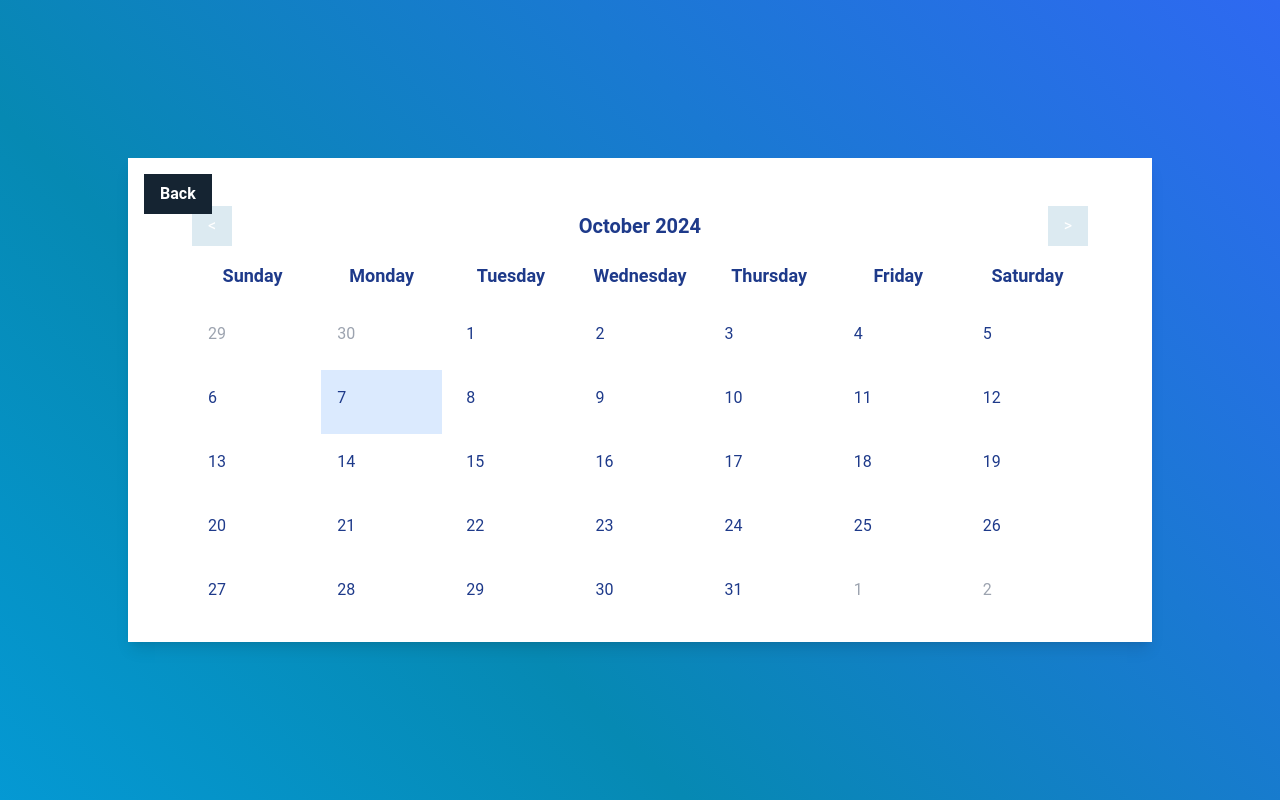
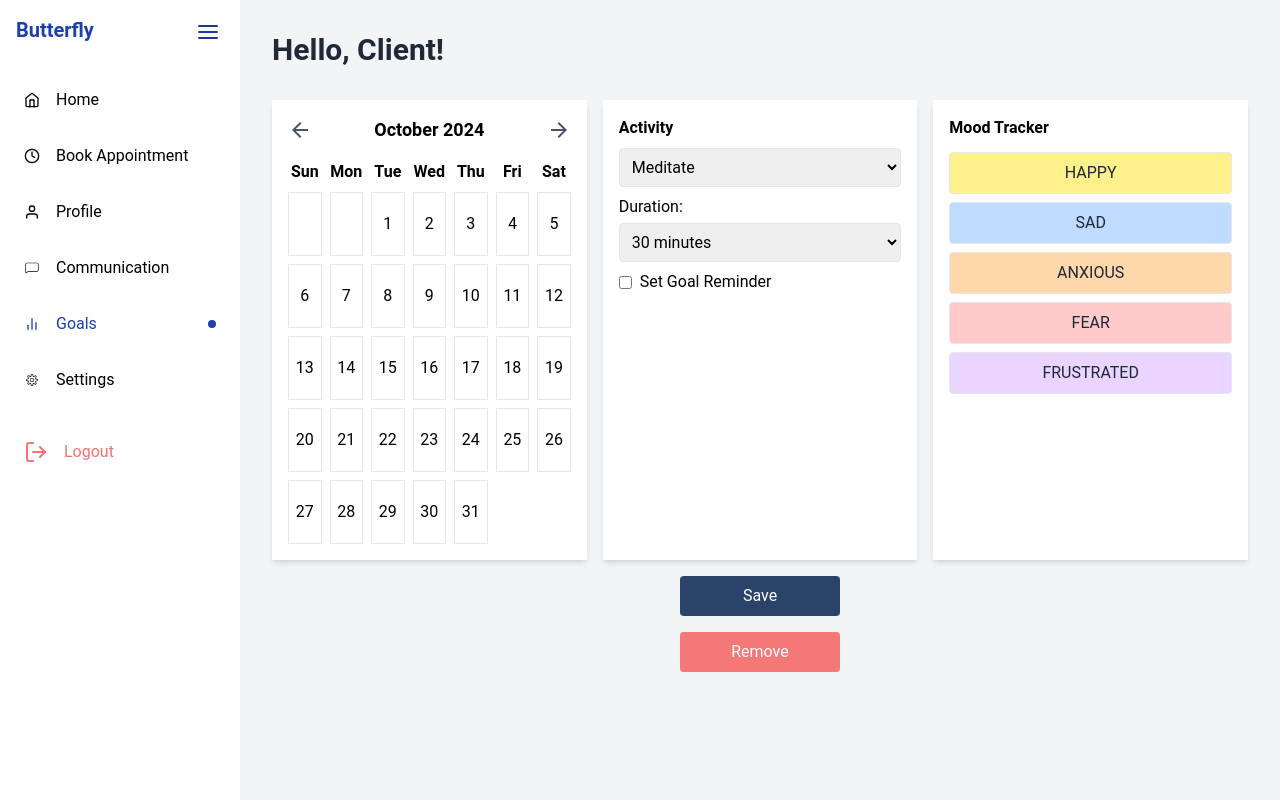
Before and after one commit to BluYiti/boltusaus-butterfly, a Next.js app: page /client/pages/goals in a window 1280 px wide. Built offline with nearby package versions, Linux system fonts and the light colour scheme; no server answers.

Commit message:
client goals page

```diff
--- a/app/client/pages/goals/page.tsx
+++ b/app/client/pages/goals/page.tsx
@@ -1,278 +1,261 @@
-"use client"; // Ensure compatibility with Next.js
+'use client';  // Ensure client-side rendering
 
-import React, { useState } from "react";
-import Link from "next/link";
-import {
-  format,
-  addMonths,
-  subMonths,
-  startOfMonth,
-  endOfMonth,
-  startOfWeek,
-  endOfWeek,
-  addDays,
-  isSameMonth,
-  isSameDay,
-} from "date-fns";
+import React, { useState } from 'react';
+import { Client, Databases } from 'appwrite';
+import { format, startOfMonth, endOfMonth, addMonths } from 'date-fns';
+import Layout from '@/components/Sidebar/Layout';  // Ensure Layout component path is correct
+import items from '@/client/data/Links';
+import { MdArrowBack, MdArrowForward } from 'react-icons/md';
 
-interface Goal {
-  date: string;
-  activities: string[];
+// Initialize Appwrite Client
+const client = new Client();
+client.setEndpoint('https://YOUR_APPWRITE_ENDPOINT').setProject('YOUR_PROJECT_ID');
+
+// Initialize Appwrite Databases service
+const databases = new Databases(client);
+
+const GoalsPage = () => {
+    const [mood, setMood] = useState<'HAPPY' | 'SAD' | 'ANXIOUS' | 'FEAR' | 'FRUSTRATED' | ''>(''); // Default mood
+    const [activity, setActivity] = useState('Meditate'); // Default activity
+    const [duration, setDuration] = useState(30); // Default duration
+    const [goalReminder, setGoalReminder] = useState(false); // Default goal reminder
+    const [selectedDate, setSelectedDate] = useState<Date | null>(null); // Selected date for activity
+    const [currentMonth, setCurrentMonth] = useState(new Date().getMonth()); // Current month
+    const [currentYear, setCurrentYear] = useState(new Date().getFullYear()); // Current year
+    const [showModal, setShowModal] = useState(false); // State for controlling modal visibility
+
+    // Save function to store data in Appwrite
+    const handleSave = async () => {
+        if (!selectedDate) {
+            alert('Please select a date');
+            return;
         }
 
-const months = [
-  "January",
-  "February",
-  "March",
-  "April",
-  "May",
-  "June",
-  "July",
-  "August",
-  "September",
-  "October",
-  "November",
-  "December",
-];
-const currentYear = 2024;
-
-const Calendar: React.FC = () => {
-  const [selectedDate, setSelectedDate] = useState<Date>(new Date());
-  const [goals, setGoals] = useState<Goal[]>([]);
-  const [selectedGoals, setSelectedGoals] = useState<Goal | null>(null);
-  const [newActivity, setNewActivity] = useState<string>("");
-  const [isConfirmed, setIsConfirmed] = useState<boolean>(false);
-  const [showGoalModal, setShowGoalModal] = useState<boolean>(false);
-  const [isEditing, setIsEditing] = useState<boolean>(false);
-
-  const nextMonth = () => setSelectedDate(addMonths(selectedDate, 1));
-  const prevMonth = () => setSelectedDate(subMonths(selectedDate, 1));
-
-  const monthStart = startOfMonth(selectedDate);
-  const monthEnd = endOfMonth(monthStart);
-  const startDate = startOfWeek(monthStart);
-  const endDate = endOfWeek(monthEnd);
-
-  const dateFormat = "d";
-
-  const renderDays = () => {
-    const dayFormat = "EEEE";
-    const days = [];
-    const startDate = startOfWeek(new Date());
-    for (let i = 0; i < 7; i++) {
-      days.push(
-        <div key={i} className="text-center text-lg font-semibold text-blue-900">
-          {format(addDays(startDate, i), dayFormat)}
-        </div>
-      );
-    }
-    return <div className="grid grid-cols-7 gap-2 mb-4">{days}</div>;
+        const data = {
+            mood,
+            activity,
+            duration,
+            date: format(selectedDate, 'yyyy-MM-dd'),
+            goalReminder,
         };
 
-  const handleAddGoal = () => {
-    const formattedDate = format(selectedDate, "yyyy-MM-dd");
-    const existingGoal = goals.find((goal) => goal.date === formattedDate);
-    if (existingGoal) {
-      existingGoal.activities.push(newActivity);
-    } else {
-      setGoals([...goals, { date: formattedDate, activities: [newActivity] }]);
+        try {
+          await databases.createDocument('YOUR_DATABASE_ID', 'YOUR_COLLECTION_ID', 'unique()', data);
+          setShowModal(true); // Show the success modal after saving
+      } catch (error) {
+          console.error(error);
+          alert('Error saving data');
       }
-    setNewActivity("");
   };
 
-  const handleConfirm = () => {
-    handleAddGoal();
-    setShowGoalModal(false);
-    setIsEditing(false);
+    // Placeholder remove function
+    const handleRemove = () => {
+        alert('Removed successfully!');
     };
 
-  const handleDateClick = (day: Date) => {
-    const formattedDate = format(day, "yyyy-MM-dd");
-    const dayGoals = goals.find((goal) => goal.date === formattedDate);
-    setSelectedGoals(dayGoals || { date: formattedDate, activities: [] });
-    setSelectedDate(day);
-
-    if (!dayGoals || dayGoals.activities.length === 0) {
-      setIsEditing(true);
-    } else {
-      setIsEditing(false);
-    }
-
-    setShowGoalModal(true);
+    // Function to change month and update state
+    const changeMonth = (increment: number) => {
+        const newDate = addMonths(new Date(currentYear, currentMonth), increment);
+        setCurrentMonth(newDate.getMonth());
+        setCurrentYear(newDate.getFullYear());
     };
 
-  const renderCells = () => {
-    const rows = [];
-    let days = [];
-    let day = startDate;
-    let formattedDate = "";
-    while (day <= endDate) {
-      for (let i = 0; i < 7; i++) {
-        formattedDate = format(day, dateFormat);
-        const cloneDay = day;
+    // Get start and end dates of the current month
+    const firstDayOfMonth = startOfMonth(new Date(currentYear, currentMonth));
+    const lastDayOfMonth = endOfMonth(new Date(currentYear, currentMonth));
 
-        const dayGoal = goals.find(
-          (goal) => goal.date === format(day, "yyyy-MM-dd")
-        );
+    // Days in the current month for the calendar
+    const daysInMonth = Array.from({ length: lastDayOfMonth.getDate() }, (_, i) => i + 1);
+    const leadingBlankDays = firstDayOfMonth.getDay(); // Blank days before the 1st of the month
+    const totalDays = [...Array(leadingBlankDays).fill(null), ...daysInMonth];
 
-        days.push(
-          <div
-            key={day.toString()}
-            className={`p-4 rounded-lg cursor-pointer ${
-              !isSameMonth(day, monthStart) ? "text-gray-400" : "text-blue-900"
-            } ${
-              isSameDay(day, selectedDate)
-                ? "bg-blue-100 text-blue-900"
-                : "hover:bg-blue-200"
-            }`}
-            onClick={() => handleDateClick(cloneDay)}
-          >
-            <span className="text-center">{formattedDate}</span>
-            <div className="flex justify-center mt-2">
-              {dayGoal && dayGoal.activities.length > 0 && (
-                <div>
-                  {dayGoal.activities.map((activity, index) => (
-                    <span key={index} className="mr-1">
-                      📝
-                    </span>
-                  ))}
-                </div>
-              )}
-            </div>
-          </div>
-        );
-        day = addDays(day, 1);
+    // Handle clicking on a date
+    const handleDateClick = (day: number | null) => {
+        if (day) {
+            const clickedDate = new Date(currentYear, currentMonth, day);
+            setSelectedDate(clickedDate);
         }
-      rows.push(
-        <div className="grid grid-cols-7 gap-2" key={day.toString()}>
-          {days}
-        </div>
-      );
-      days = [];
-    }
-    return <div>{rows}</div>;
+    };
+
+    // Define mood colors for buttons
+    const moodColors = {
+        HAPPY: 'hover:bg-yellow-500',
+        SAD: 'hover:bg-blue-500',
+        ANXIOUS: 'hover:bg-orange-500',
+        FEAR: 'hover:bg-red-500',
+        FRUSTRATED: 'hover:bg-purple-500',
     };
 
     return (
-    <div className="min-h-screen h-full bg-gradient-to-r from-blue-300 via-blue-500 to-blue-700 animate-gradient-x flex items-center justify-center">
-      <div className="container mx-auto p-4 bg-white rounded-lg shadow-lg max-w-5xl relative">
-        {/* Back Button */}
-        <Link href="/client" className="absolute top-4 left-4 bg-blue-700 text-white font-semibold py-2 px-4 rounded-lg hover:bg-blue-600">
-          Back
-        </Link>
+        <Layout sidebarTitle="Butterfly" sidebarItems={items}>
+            <div className="flex-grow p-8 bg-gray-100">
+                <h2 className="text-3xl font-bold mb-8 text-gray-800">Hello, Client!</h2>
 
-        <div className="mt-8 flex justify-between items-center mb-4">
+                <div className="flex space-x-4">
+                    {/* Calendar Section */}
+                    <div className="flex-1 bg-white shadow-md rounded-lg p-4">
+                        <div className="flex justify-between items-center mb-4">
                             <button
-            onClick={prevMonth}
-            className="bg-blue-600 text-white px-4 py-2 rounded-lg"
+                                onClick={() => changeMonth(-1)}
+                                className="text-gray-600 hover:text-blue-500 hover:scale-105 transition-transform"
                             >
-            &lt;
+                                <MdArrowBack size={24} />
                             </button>
-          <h2 className="text-xl font-semibold text-blue-900">
-            {months[monthStart.getMonth()]} {currentYear}
-          </h2>
+                            <h2 className="text-lg font-semibold">{format(new Date(currentYear, currentMonth), 'MMMM yyyy')}</h2>
                             <button
-            onClick={nextMonth}
-            className="bg-blue-600 text-white px-4 py-2 rounded-lg"
+                                onClick={() => changeMonth(1)}
+                                className="text-gray-600 hover:text-blue-500 hover:scale-105 transition-transform"
                             >
-            &gt;
+                                <MdArrowForward size={24} />
+                            </button>
+                        </div>
+                        <div className="grid grid-cols-7 gap-2 mt-2">
+                            {/* Days of the week */}
+                            {['Sun', 'Mon', 'Tue', 'Wed', 'Thu', 'Fri', 'Sat'].map((day) => (
+                                <div key={day} className="font-bold text-center">{day}</div>
+                            ))}
+                            {/* Calendar days */}
+                            {totalDays.map((day, index) => (
+                                <div
+                                    key={index}
+                                    onClick={() => handleDateClick(day)}
+                                    className={`h-16 flex items-center justify-center border cursor-pointer ${day ? 'hover:bg-blue-500 hover:text-white' : ''} ${selectedDate && selectedDate.getDate() === day ? 'bg-blue-500 text-white' : ''}`}
+                                >
+                                    {day}
+                                </div>
+                            ))}
+                        </div>
+                    </div>
+
+                    {/* Activity Section */}
+                    <div className="flex-1 bg-white shadow-md rounded-lg p-4">
+                        <h3 className="font-semibold">Activity</h3>
+                        <select
+                            value={activity}
+                            onChange={(e) => setActivity(e.target.value)}
+                            className="border rounded p-2 mt-2 w-full"
+                        >
+                            <option value="Meditate">Meditate</option>
+                            <option value="Exercise">Exercise</option>
+                            <option value="Read">Read</option>
+                            <option value="Listen to Music">Music</option>
+                            <option value="Walk">Walk</option>
+                        </select>
+                        <div className="mt-2">
+                            <label className="block">Duration:</label>
+                            <select
+                                value={duration}
+                                onChange={(e) => setDuration(Number(e.target.value))}
+                                className="border rounded p-2 mt-1 w-full"
+                            >
+                                <option value={10}>10 minutes</option>
+                                <option value={15}>15 minutes</option>
+                                <option value={30}>30 minutes</option>
+                                <option value={45}>45 minutes</option>
+                                <option value={50}>50 minutes</option>
+                                <option value={55}>55 minutes</option>
+                                <option value={60}>1 hour</option>
+                            </select>
+                        </div>
+                        <div className="mt-2">
+                            <label className="flex items-center">
+                                <input
+                                    type="checkbox"
+                                    checked={goalReminder}
+                                    onChange={() => setGoalReminder(!goalReminder)}
+                                    className="mr-2"
+                                />
+                                Set Goal Reminder
+                            </label>
+                        </div>
+                    </div>
+
+   {/* Mood Tracker Section */}
+<div className="flex-1 bg-white shadow-md rounded-lg p-4">
+    <h3 className="font-semibold">Mood Tracker</h3>
+    <div className="flex flex-col mt-2">
+        {['HAPPY', 'SAD', 'ANXIOUS', 'FEAR', 'FRUSTRATED'].map((moodOption) => {
+            const moodColors = {
+                HAPPY: 'bg-yellow-200 hover:bg-yellow-400',
+                SAD: 'bg-blue-200 hover:bg-blue-400',
+                ANXIOUS: 'bg-orange-200 hover:bg-orange-400',
+                FEAR: 'bg-red-200 hover:bg-red-400',
+                FRUSTRATED: 'bg-purple-200 hover:bg-purple-400',
+            };
+
+            const selectedMoodColors = {
+                HAPPY: 'bg-yellow-500',
+                SAD: 'bg-blue-500',
+                ANXIOUS: 'bg-orange-500',
+                FEAR: 'bg-red-500',
+                FRUSTRATED: 'bg-purple-500',
+            };
+
+            return (
+                <button
+                    key={moodOption}
+                    onClick={() => setMood(moodOption)}
+                    className={`border rounded p-2 my-1 w-full transition-colors duration-300
+                        ${mood === moodOption ? selectedMoodColors[moodOption] + ' text-white' : moodColors[moodOption] + ' text-gray-800'} hover:text-white`}
+                >
+                    {moodOption}
+                </button>
+            );
+        })}
+    </div>
+</div>
+
+
+                </div>
+
+                {/* Save and Remove Buttons */}
+                <div className="mt-4 flex flex-col space-y-4 items-center">
+                    <button
+                        onClick={handleSave}
+                        className="bg-blue-500 text-white px-4 py-2 rounded w-40"
+                    >
+                        Save
+                    </button>
+                    <button
+                        onClick={handleRemove}
+                        className="bg-red-500 text-white px-4 py-2 rounded w-40"
+                    >
+                        Remove
                     </button>
                 </div>
 
-        {renderDays()}
-        {renderCells()}
-
-        {selectedGoals && (
-          <div className="text-gray-500 mt-6 p-4 bg-gray-100 rounded-lg">
-            <h3 className="text-lg font-bold mb-2 text-blue-900">
-              Goals for {format(selectedDate, "MMMM d, yyyy")}
-            </h3>
-            <ul className="list-disc list-inside mb-4">
-              {selectedGoals.activities.length > 0 ? (
-                selectedGoals.activities.map((activity, index) => (
-                  <li key={index}>{activity}</li>
-                ))
-              ) : (
-                <li className="text-gray-600">No goals set for this day.</li>
-              )}
-            </ul>
-            {!isConfirmed && (
-              <div className="text-black flex items-center">
-                <input
-                  type="text"
-                  value={newActivity}
-                  onChange={(e) => setNewActivity(e.target.value)}
-                  placeholder="Add a new goal"
-                  className="border border-gray-300 rounded-lg p-2 w-full mr-2"
-                />
+                 {/* Modal for success message */}
+                 {showModal && (
+                    <div className="fixed inset-0 bg-gray-800 bg-opacity-50 flex items-center justify-center">
+                        <div className="bg-white rounded-lg p-8">
+                            <h3 className="text-lg font-semibold mb-4">You have successfully set a goal!</h3>
+                            <p className="mb-4">You may view your goals on your profile page.</p>
+                            <div className="flex space-x-4">
                                 <button
-                  onClick={handleAddGoal}
-                  className="bg-green-500 text-white px-4 py-2 rounded-lg"
+                                    className="bg-blue-500 text-white px-4 py-2 rounded"
+                                    onClick={() => {
+                                        setShowModal(false);
+                                        // Add your routing logic to navigate to the profile page here
+                                    }}
                                 >
-                  Add
+                                    View
                                 </button>
                                 <button
-                  onClick={handleConfirm}
-                  className="bg-blue-500 text-white px-4 py-2 ml-2 rounded-lg"
+                                    className="bg-gray-500 text-white px-4 py-2 rounded"
+                                    onClick={() => setShowModal(false)}
                                 >
-                  Confirm
+                                    Cancel
                                 </button>
                             </div>
-            )}
+                        </div>
                     </div>
                 )}
 
-        {showGoalModal && (
-          <div className="text-black fixed inset-0 flex items-center justify-center bg-black bg-opacity-50">
-            <div className="bg-white p-6 rounded-lg shadow-lg relative max-w-md w-full">
-              <button
-                onClick={() => setShowGoalModal(false)}
-                className="absolute top-2 left-2 text-gray-600 hover:text-gray-800"
-              >
-                ✖
-              </button>
-              <h3 className="text-lg font-bold mb-2 text-blue-900">
-                Goals for {format(selectedDate, "MMMM d, yyyy")}
-              </h3>
-              <ul className="list-disc list-inside mb-4">
-                {selectedGoals && selectedGoals.activities.length > 0 ? (
-                  selectedGoals.activities.map((activity, index) => (
-                    <li key={index}>{activity}</li>
-                  ))
-                ) : (
-                  <li className="text-gray-600">No goals set for this day.</li>
-                )}
-              </ul>
 
-              {isEditing && (
-                <div className="flex items-center">
-                  <input
-                    type="text"
-                    value={newActivity}
-                    onChange={(e) => setNewActivity(e.target.value)}
-                    placeholder="Add a new goal"
-                    className="border border-gray-300 rounded-lg p-2 w-full mr-2"
-                  />
-                  <button
-                    onClick={handleAddGoal}
-                    className="bg-green-500 text-white px-4 py-2 rounded-lg"
-                  >
-                    Add
-                  </button>
-                  <button
-                    onClick={handleConfirm}
-                    className="bg-blue-500 text-white px-4 py-2 ml-2 rounded-lg"
-                  >
-                    Confirm
-                  </button>
+
             </div>
-              )}
-            </div>
-          </div>
-        )}
-      </div>
-    </div>
+        </Layout>
     );
 };
 
-export default Calendar;
+export default GoalsPage;
```
Lines whose indentation alone changed are shown as unchanged.
